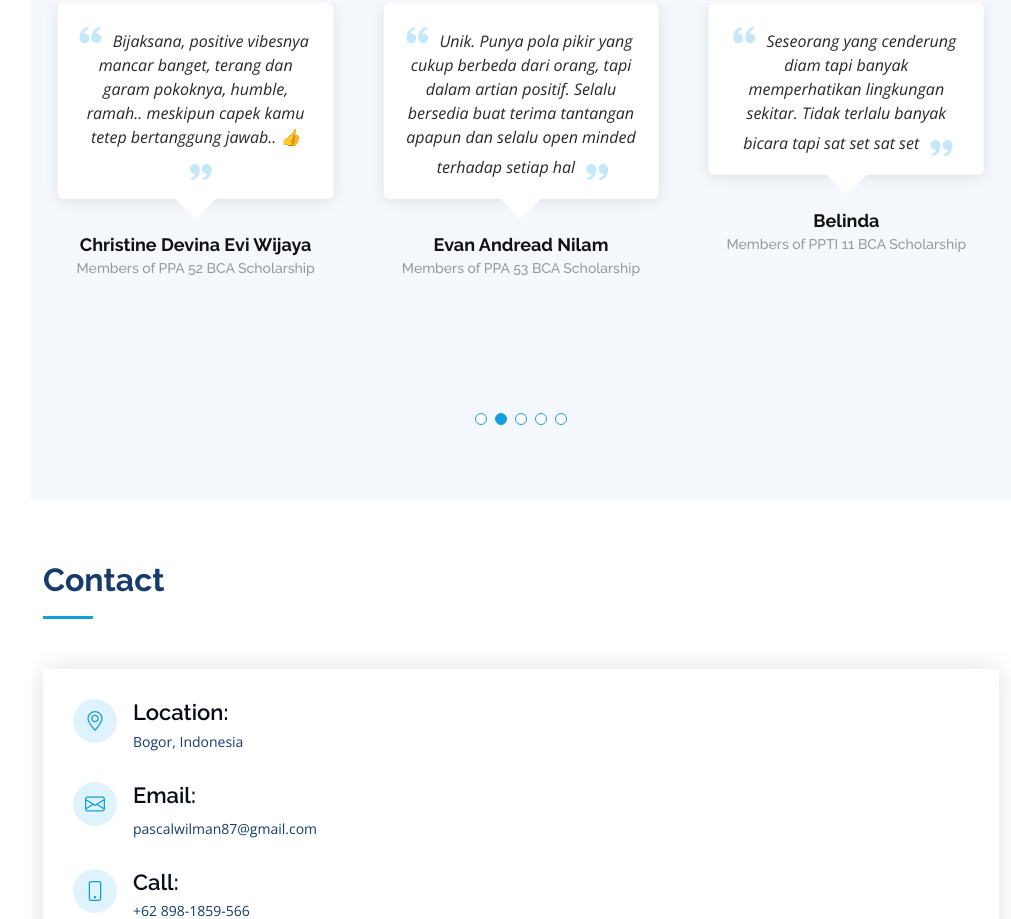
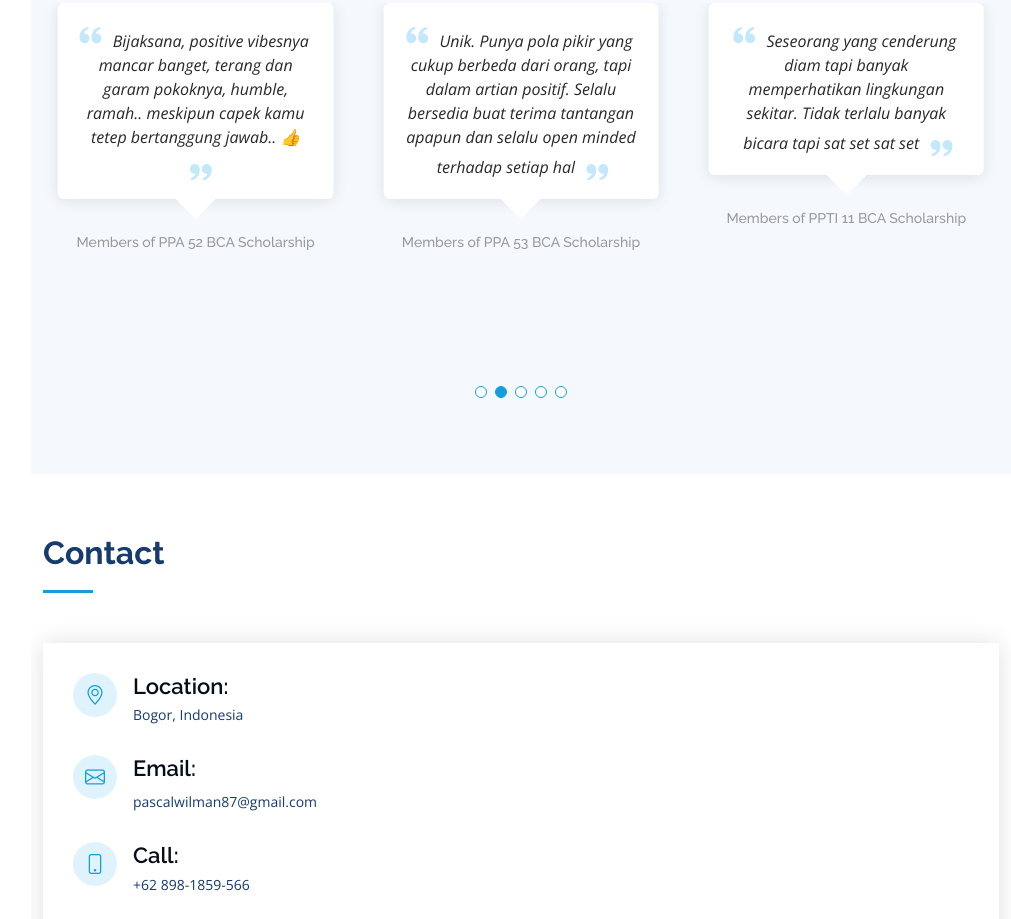
Before and after one commit to pascalwilman28/portofolio, a plain HTML site: page index.html in a window 1280 px wide. Shown: the part 3459-4378 px from the top of the page, without its empty margins (269-1280 px from the left). Drawn offline with nearby package versions, Linux system fonts and the light colour scheme.

Commit message:
Update index.html

```diff
--- a/index.html
+++ b/index.html
@@ -441,7 +441,7 @@
                   <i class="bx bxs-quote-alt-right quote-icon-right"></i>
                 </p>
                 <!-- <img src="assets/img/testimonials/testimonials-1.jpg" class="testimonial-img" alt=""> -->
-                <h3>Lusia Kintanswari</h3>
+<!--                 <h3>Lusia Kintanswari</h3> -->
                 <h4>Leader of PPTI 10 BCA on Fourth Cawu</h4>
               </div>
             </div><!-- End testimonial item -->
@@ -454,7 +454,7 @@
                   <i class="bx bxs-quote-alt-right quote-icon-right"></i>
                 </p>
                 <!-- <img src="assets/img/testimonials/testimonials-2.jpg" class="testimonial-img" alt=""> -->
-                <h3>Christine Devina Evi Wijaya</h3>
+<!--                 <h3>Christine Devina Evi Wijaya</h3> -->
                 <h4>Members of PPA 52 BCA Scholarship</h4>
               </div>
             </div><!-- End testimonial item -->
@@ -467,7 +467,7 @@
                   <i class="bx bxs-quote-alt-right quote-icon-right"></i>
                 </p>
                 <!-- <img src="assets/img/testimonials/testimonials-3.jpg" class="testimonial-img" alt=""> -->
-                <h3>Evan Andread Nilam</h3>
+<!--                 <h3>Evan Andreas Nilam</h3> -->
                 <h4>Members of PPA 53 BCA Scholarship</h4>
               </div>
             </div><!-- End testimonial item -->
@@ -480,7 +480,7 @@
                   <i class="bx bxs-quote-alt-right quote-icon-right"></i>
                 </p>
                 <!-- <img src="assets/img/testimonials/testimonials-4.jpg" class="testimonial-img" alt=""> -->
-                <h3>Belinda</h3>
+<!--                 <h3>Belinda</h3> -->
                 <h4>Members of PPTI 11 BCA Scholarship</h4>
               </div>
             </div><!-- End testimonial item -->
@@ -496,7 +496,7 @@
                   <i class="bx bxs-quote-alt-right quote-icon-right"></i>
                 </p>
                 <!-- <img src="assets/img/testimonials/testimonials-5.jpg" class="testimonial-img" alt=""> -->
-                <h3>Christian Diputra</h3>
+<!--                 <h3>Christian Diputra</h3> -->
                 <h4>Members of PPBP 2 BCA Scholarship</h4>
               </div>
             </div><!-- End testimonial item -->
```
